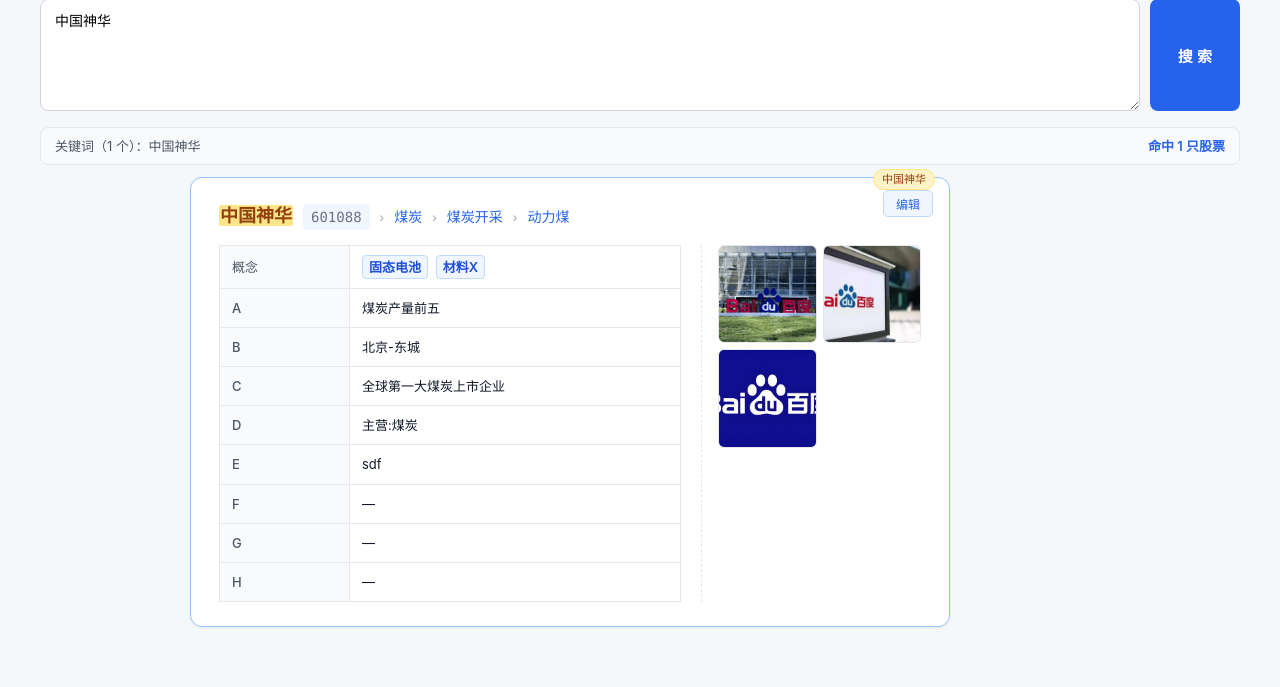
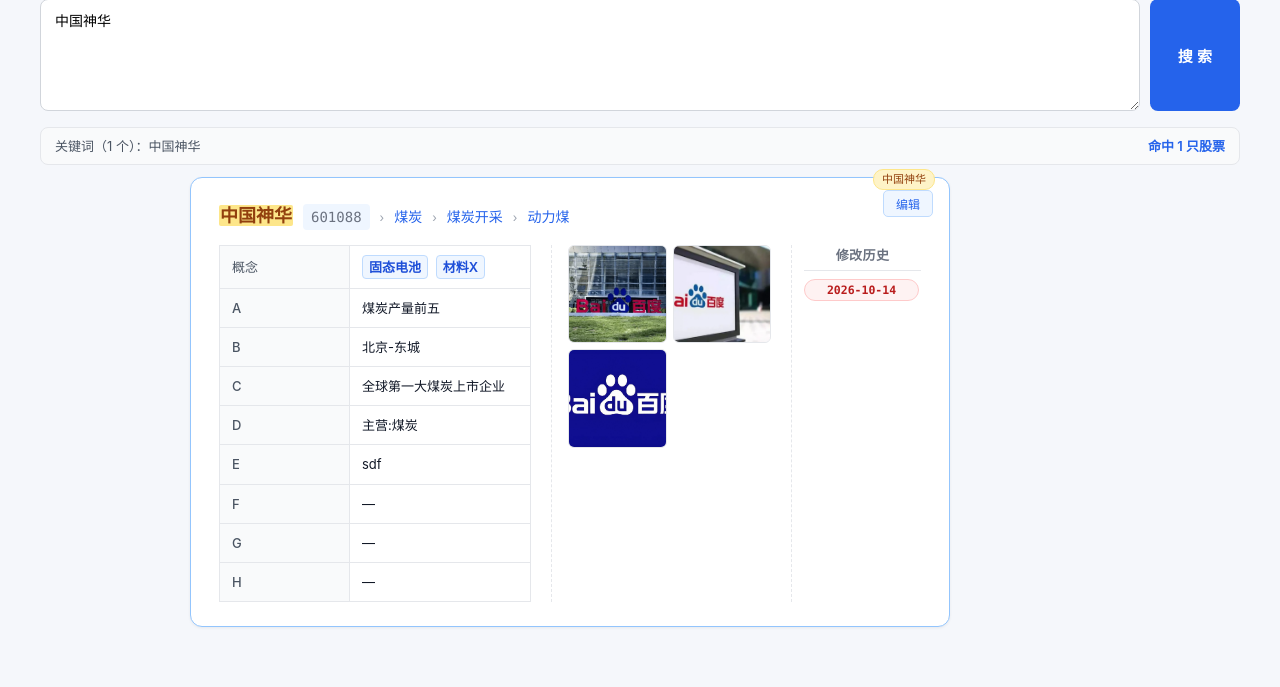
Before and after one commit to chaoren399/tongdaxinxifen, a Flask app: a page that uses templates/pageF.html in a window 1280 px wide. Shown: the part 151-838 px from the top of the page. Run offline with Flask 3, Linux system fonts and the light colour scheme; data comes from the database, SQL or seed files in the repository; both versions use the stored data as it was after the commit.

Commit message:
2026年10月14日 -增加修改历史 栏目

```diff
--- a/app.py
+++ b/app.py
@@ -71,6 +71,13 @@ ensure_stock_images_table()
 # 增量迁移：物理删除已废弃的 stocks.location / main_business / image_path 三列
 from db import drop_obsolete_stock_columns  # noqa: E402
 drop_obsolete_stock_columns()
+
+# 增量迁移：确保 stock_modification_log 修改日志表存在
+from db import (  # noqa: E402
+    ensure_stock_modification_log_table,
+    get_stock_modification_dates,
+)
+ensure_stock_modification_log_table()
 
 # 模块级 INDUSTRY_TREE，启动时一次性从 SQLite 加载到内存；写入时同步刷新
 INDUSTRY_TREE: Dict[str, dict] = load_industry_tree()
@@ -991,6 +998,7 @@ def api_stocks_search_batch():
         return jsonify({"keywords": [], "items": [], "total": 0})
 
     items = []
+    stock_ids = []
     for primary_name, primary in INDUSTRY_TREE.items():
         for secondary_name, secondary in primary["secondaries"].items():
             for tertiary_name, tertiary in secondary["tertiaries"].items():
@@ -1021,9 +1029,18 @@ def api_stocks_search_batch():
                     item["image_url"] = (
                         f"/stock_images/{img_list[0]}" if img_list else ""
                     )
+                    # 每只股票带 stock_id 用于批量取修改历史
+                    if st.get("id") is not None:
+                        stock_ids.append(st["id"])
+                        item["id"] = st["id"]
                     items.append(item)
     # 名称命中优先
     items.sort(key=lambda r: 0 if r["nameHit"] else 1)
+    # 一次性批量查询所有股票的修改日期（YYYY-MM-DD 字符串数组）
+    mod_map = get_stock_modification_dates(stock_ids) if stock_ids else {}
+    for item in items:
+        sid = item.get("id")
+        item["modification_dates"] = list(mod_map.get(sid, []))
     return jsonify(
         {"keywords": keywords, "items": items, "total": len(items)}
     )
--- a/static/pageF.js
+++ b/static/pageF.js
@@ -288,7 +288,7 @@
         }
         card.appendChild(header);
 
-        // 两列布局：左侧概念+选项，右侧图片
+        // 三列布局：左侧概念+选项，中部图片，右侧修改历史
         var cols = document.createElement("div");
         cols.className = "stock-detail-columns";
 
@@ -365,6 +365,36 @@
             col3.appendChild(imgWrap);
         }
         cols.appendChild(col3);
+
+        // 第三列：修改历史（独立列）
+        var col4 = document.createElement("div");
+        col4.className = "stock-detail-col stock-detail-history-col";
+        var histTitle = document.createElement("div");
+        histTitle.className = "stock-detail-history-col-title";
+        histTitle.textContent = "修改历史";
+        col4.appendChild(histTitle);
+        var histList = document.createElement("div");
+        histList.className = "stock-detail-history-col-list";
+        var historyDates = Array.isArray(it.modification_dates)
+            ? it.modification_dates
+            : [];
+        if (historyDates.length === 0) {
+            var empty = document.createElement("span");
+            empty.className = "stock-detail-history-empty";
+            empty.textContent = "—";
+            histList.appendChild(empty);
+        } else {
+            historyDates.forEach(function (d, idx) {
+                var chip = document.createElement("span");
+                chip.className = "stock-detail-history-date";
+                chip.textContent = d;
+                // 高亮第一个（最新一次）日期
+                if (idx === 0) chip.classList.add("is-latest");
+                histList.appendChild(chip);
+            });
+        }
+        col4.appendChild(histList);
+        cols.appendChild(col4);
 
         card.appendChild(cols);
         return card;
--- a/static/style.css
+++ b/static/style.css
@@ -983,7 +983,7 @@ a.industry-link.concept-chip:hover {
 }
 .stock-detail-columns {
     display: grid;
-    grid-template-columns: 1fr 220px;
+    grid-template-columns: 1fr 220px 130px;  /* 内容 | 图片 | 修改历史 */
     gap: 0 20px;
 }
 /* 详情卡头部：股票名称 · 代码 · 一级 › 二级 › 三级 一行展示 */
@@ -1021,6 +1021,57 @@ a.industry-link.concept-chip:hover {
     color: #1d4ed8;
     border-bottom-color: currentColor;
 }
+/* 卡片头部下方的「修改历史」行：YYYY-MM-DD chip 列表 */
+.stock-detail-history {
+    display: flex;
+    flex-wrap: wrap;
+    align-items: baseline;
+    gap: 6px 8px;
+    font-size: 13px;
+    color: #4b5563;
+    margin: 8px 0 14px;
+    padding: 6px 10px;
+    background: #f9fafb;
+    border: 1px dashed #e5e7eb;
+    border-radius: 6px;
+}
+.stock-detail-history-label {
+    color: #6b7280;
+    font-weight: 500;
+    flex-shrink: 0;
+}
+.stock-detail-history-dates {
+    display: inline-flex;
+    flex-wrap: wrap;
+    gap: 4px 6px;
+    align-items: baseline;
+}
+.stock-detail-history-date {
+    display: inline-block;
+    padding: 2px 8px;
+    background: #ffffff;
+    border: 1px solid #e5e7eb;
+    border-radius: 999px;
+    color: #111827;
+    font-family: ui-monospace, SFMono-Regular, Consolas, monospace;
+    font-size: 12px;
+    line-height: 1.4;
+}
+.stock-detail-history-date.is-latest {
+    background: #fef2f2;
+    border-color: #fecaca;
+    color: #b91c1c;
+    font-weight: 600;
+}
+.stock-detail-history-sep {
+    color: #9ca3af;
+    font-size: 12px;
+    margin: 0 1px;
+}
+.stock-detail-history-empty {
+    color: #9ca3af;
+    font-style: italic;
+}
 .stock-detail-table tr > th:empty { display: none; }
 .stock-detail-image-col {
     border-left: 1px dashed #e5e7eb;
@@ -1029,6 +1080,40 @@ a.industry-link.concept-chip:hover {
     flex-direction: column;
     align-items: center;
     justify-content: flex-start;
+}
+/* 第三独立列：修改历史（标题 + 纵向 chip 列表） */
+.stock-detail-history-col {
+    border-left: 1px dashed #e5e7eb;
+    padding-left: 12px;
+    display: flex;
+    flex-direction: column;
+    gap: 8px;
+    min-width: 0;
+}
+.stock-detail-history-col-title {
+    font-size: 13px;
+    font-weight: 600;
+    color: #6b7280;
+    text-align: center;
+    letter-spacing: 0.4px;
+    padding-bottom: 5px;
+    border-bottom: 1px solid #e5e7eb;
+    margin: 0;
+}
+.stock-detail-history-col-list {
+    display: flex;
+    flex-direction: column;
+    gap: 5px;
+    max-height: 320px;
+    overflow-y: auto;
+    padding-right: 2px;
+}
+.stock-detail-history-col-list .stock-detail-history-date {
+    width: 100%;
+    box-sizing: border-box;
+    text-align: center;
+    padding: 2px 6px;
+    font-size: 11.5px;
 }
 .stock-image-wrap {
     width: 180px;
--- a/templates/pageF.html
+++ b/templates/pageF.html
@@ -4,7 +4,7 @@
     <meta charset="UTF-8" />
     <meta name="viewport" content="width=device-width, initial-scale=1.0" />
     <title>通达信行业分类 - 页面 F · 多股票搜索</title>
-    <link rel="stylesheet" href="{{ url_for('static', filename='style.css') }}?v=8" />
+    <link rel="stylesheet" href="{{ url_for('static', filename='style.css') }}?v=11" />
 </head>
 <body>
     <header class="topbar">
@@ -44,6 +44,6 @@
         </div>
     </main>
 
-    <script src="{{ url_for('static', filename='pageF.js') }}?v=15"></script>
+    <script src="{{ url_for('static', filename='pageF.js') }}?v=17"></script>
 </body>
 </html>
```
Also changed, not shown: db.py (+147 -3 lines), data/tongdaxin.db, data/tongdaxin.db(已备份).db (added).
